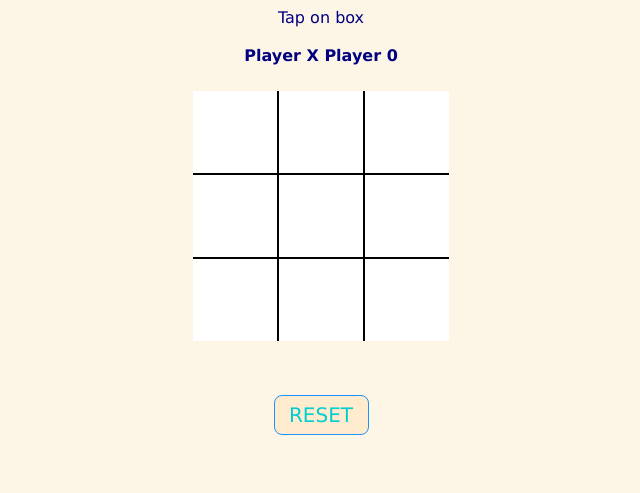
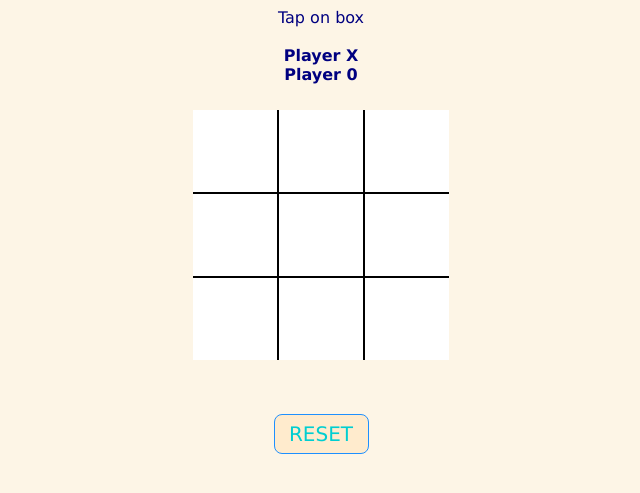
Before and after one commit to hiteshajoshi-github/PRODIGY_WD_03, a plain HTML site: page index.html in a window 1280 px wide. Shown: the part 61-554 px from the top of the page, without its empty margins (319-959 px from the left). Drawn offline with Linux system fonts and the light colour scheme.

Commit message:
index.html

```diff
--- a/index.html
+++ b/index.html
@@ -16,7 +16,7 @@
         <p id="ins">
               Tap on box<br>
             <br>
-            <b>Player X </b>
+            <b>Player X </b><br>
             <b>Player 0</b>
         </p>
         <br><br>
```
